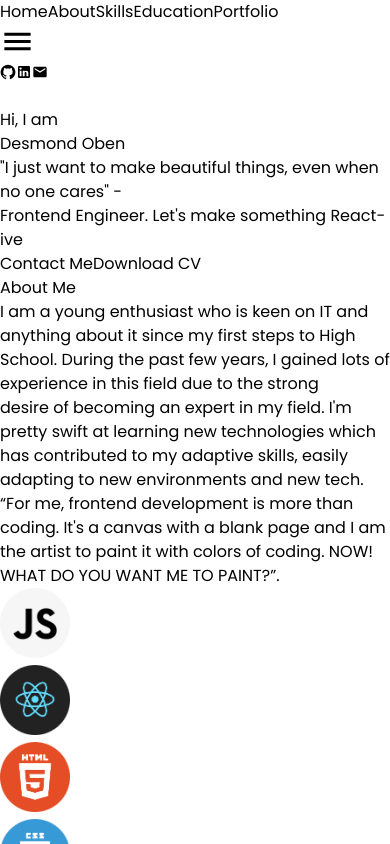
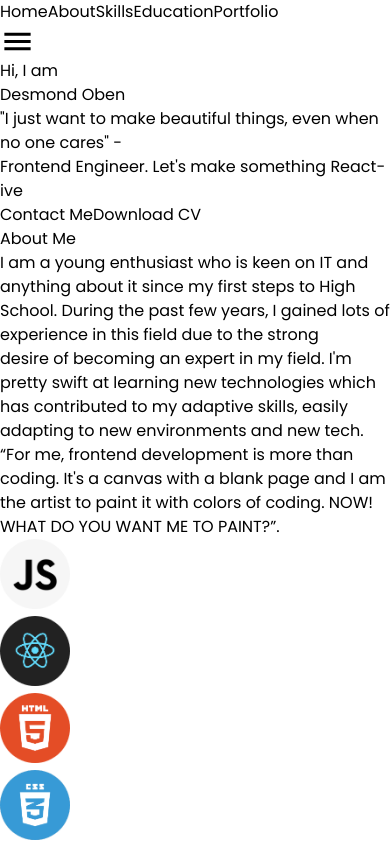
Before and after one commit to obendesmond/Portfolio, a Next.js app: page / in a window 390 px wide. Shown: the top 844 px of the page. Built offline with nearby package versions, Linux system fonts and the light colour scheme.

Commit message:
reduce  margin bottom of header and fix button to take full width on mobile

```diff
--- a/src/components/Button.js
+++ b/src/components/Button.js
@@ -1,8 +1,9 @@
 import React from "react";
 
-export default function Button({ text, bordered }) {
+export default function Button({ text, bordered, onClick }) {
   return (
     <button
+      onClick={onClick}
       className={`px-5 text-[13px] py-[10px] rounded-lg border-2 border-myOrange text-white ${
         bordered ? "bg-myDark2" : "bg-myOrange"
       } md:px-10 md:py-[18px] md:text-[15px]`}
--- a/src/components/Header.js
+++ b/src/components/Header.js
@@ -13,7 +13,7 @@ export default function Header() {
 
   return (
     <Zoom in>
-      <div className="-mb-96 container flex flex-row max-w-2xl py-2 sticky top-0 z-50 bg-clip-padding justify-around items-center rounded-xl bg-myDark bg-opacity-80 backdrop-blur-[2px] mx-auto md:justify-center md:mt-16">
+      <div className="-mb-36 container flex flex-row max-w-2xl py-2 sticky top-0 z-50 bg-clip-padding justify-around items-center rounded-xl bg-myDark bg-opacity-80 backdrop-blur-[2px] mx-auto md:justify-center md:mt-16">
         {/* <a href="#hero" className="-ml-14 outline-none">
           <Image
             width={250}
--- a/src/components/sections/HeroSection.js
+++ b/src/components/sections/HeroSection.js
@@ -21,10 +21,12 @@ export default function HeroSection() {
           <span className="underline decoration-myOrange">React-ive</span>
         </h2>
 
-        <div className="flex flex-row justify-center md:justify-start space-x-10">
-          <a href="#contact">
-            <Button text="Contact Me" bordered />
-          </a>
+        <div className="flex flex-col justify-center space-y-5 md:justify-start md:flex-row md:space-x-10">
+          <Button
+            text="Contact Me"
+            onClick={() => window.location.replace("#about")}
+            bordered
+          />
           <Button text="Download CV" />
         </div>
       </div>
--- a/src/pages/index.js
+++ b/src/pages/index.js
@@ -25,7 +25,7 @@ export default function Home() {
 
       <div className="flex flex-col space-y-60 px-6 md:px-16">
         <Header />
-        <ContactLinks />
+        {/* <ContactLinks /> */}
         <HeroSection />
         <AboutSection />
         <SkillsSection />
```
